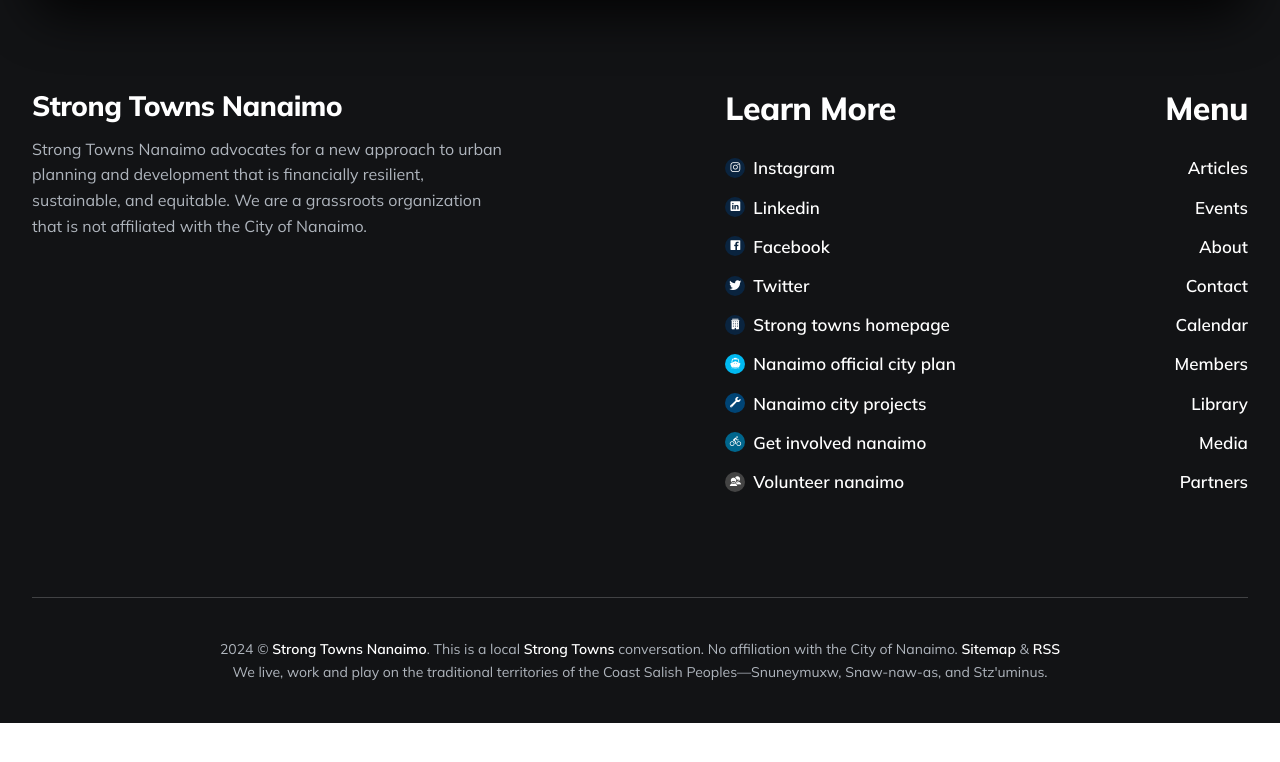
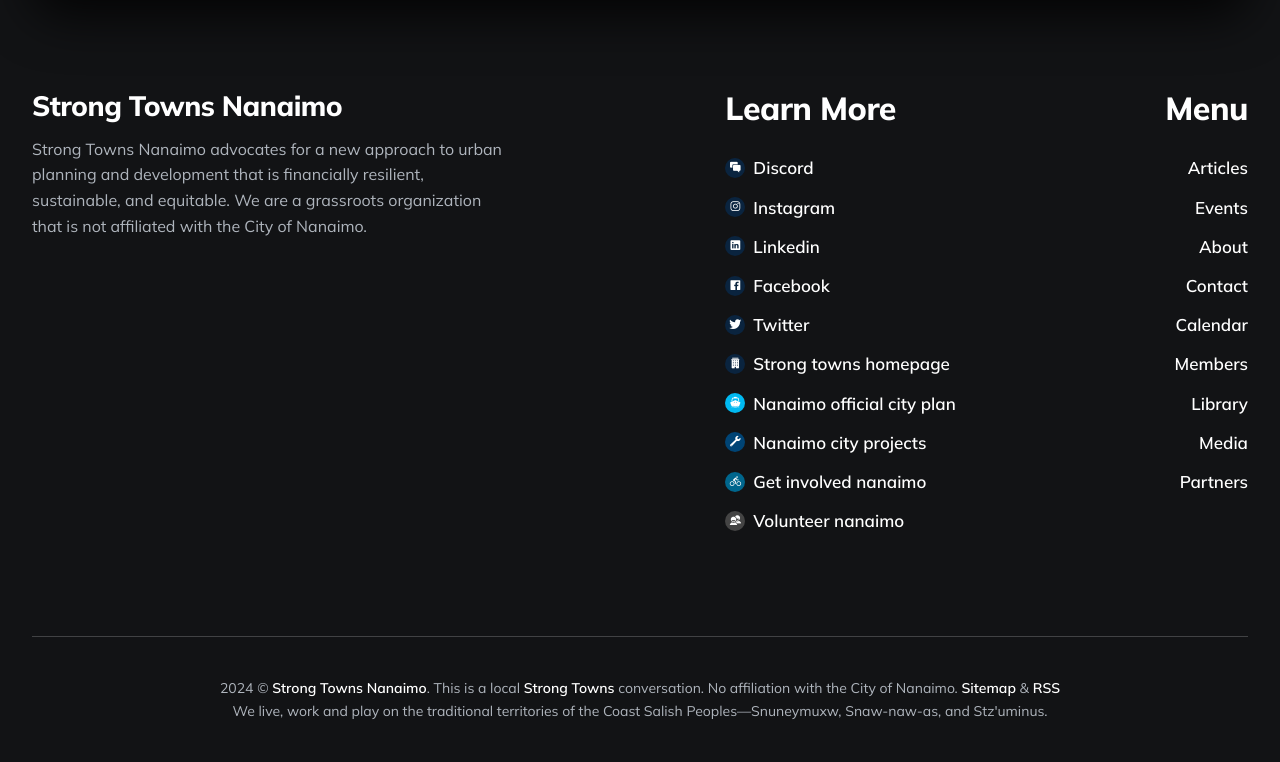
Before and after one commit to LaputanMachines/beautiful-nanaimo, a Jekyll site: the page built from _pages/events.html, in a window 1280 px wide and 900 px high, scrolled down 4866 px, cut to the strip 138-900 px from the top of the window. Built offline with Jekyll 4.4.1, drawn with Linux system fonts in a browser that asks for light colours; before the commit the page ends 5727 px from its top, so only the background shows below that.

Commit message:
Add Discord link to footer

```diff
--- a/_data/settings.yml
+++ b/_data/settings.yml
@@ -105,6 +105,7 @@
 
 # Social Links
 social:
+- {icon: "ion-ios-chatboxes", color: "#0a243f", name: Discord, link: "https://discord.gg/rz9VwsegS6"}
 - {icon: "ion-logo-instagram", color: "#0a243f", name: Instagram, link: "https://www.instagram.com/stnanaimo/"}
 - {icon: "ion-logo-linkedin", color: "#0a243f", name: LinkedIn, link: "https://www.linkedin.com/company/STNanaimo/"}
 - {icon: "ion-logo-facebook", color: "#0a243f", name: Facebook, link: "https://www.facebook.com/stnanaimo"}
--- a/_includes/event.html
+++ b/_includes/event.html
@@ -9,15 +9,27 @@
           </svg>
         </div>
         {% endif %}
+        <a class="article__image" href="{{post.url | prepend: site.baseurl}}">
+          {% assign current_date = 'now' | date: '%s' %}
+          {% assign event_date = post.date | date: '%s' %}
+          {% if post.image %}
+            <img class="lazy {% if event_date <= current_date  %}event_done{% endif %}" data-src="{{site.baseurl}}{{post.image}}" alt="{{post.title}}">
+          {% endif %}
+        </a>
+        <div class="article__meta">
+          {% assign author = site.authors | where: 'username', post.author | first %}
+          {% if author %}
+          <a href="{{ author.url }}" class="article__author__image" title="{{ author.name }}">
+            <img class="lazy" data-src="{{ author.image }}" alt="{{ author.name }}">
+          </a>
+          {% else %}
+          <a href="{{site.baseurl}}/about" class="article__author__image" title="{{site.data.settings.author.author__name}}">
+            <img class="lazy" data-src="{{site.data.settings.author.author__avatar}}" alt="{{site.data.settings.author.author__name}}">
+          </a>
+          {% endif %}
+        </div>
       </div>
 
-      <a class="article__image" href="{{post.url | prepend: site.baseurl}}">
-        {% assign current_date = 'now' | date: '%s' %}
-        {% assign event_date = post.date | date: '%s' %}
-        {% if post.image %}
-          <img class="lazy {% if event_date <= current_date  %}event_done{% endif %}" data-src="{{site.baseurl}}{{post.image}}" alt="{{post.title}}">
-        {% endif %}
-      </a>
 
       <div class="article__content">
         <div class="article-tags__box">
```
